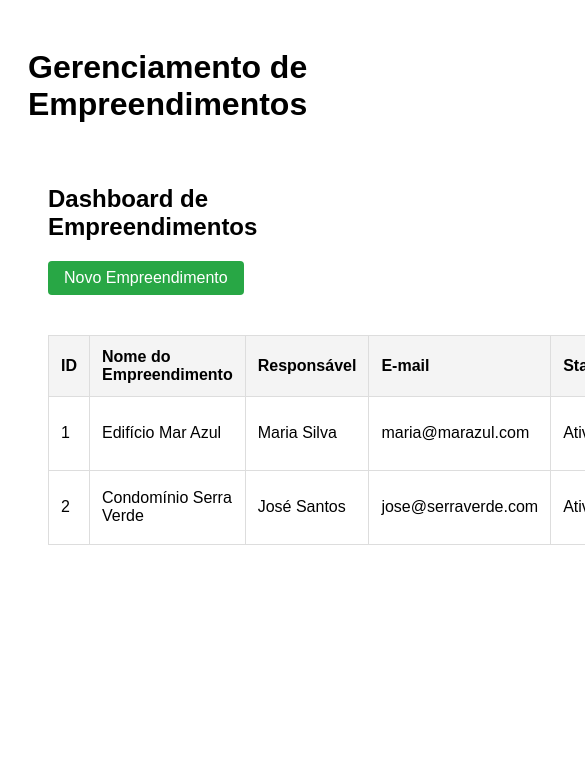
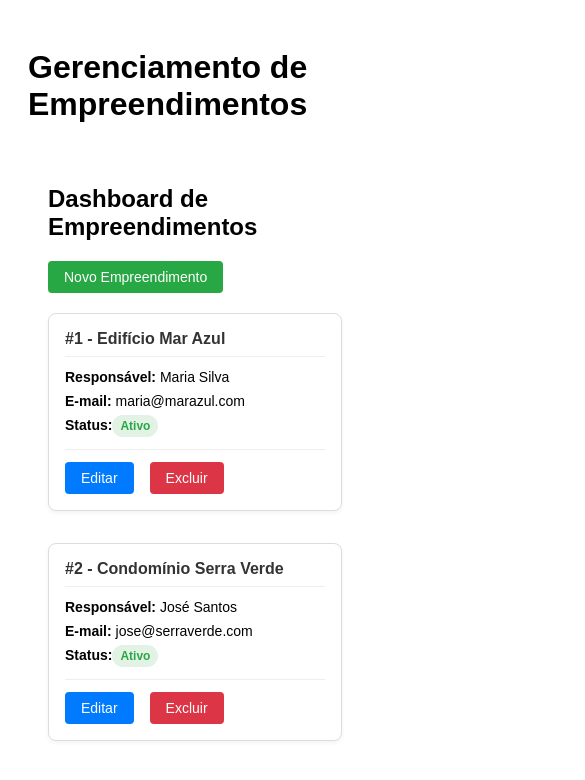
Before and after one commit to cpohlod/MyBusinessApp, an Angular app: page / in a window 390 px wide. Shown: the top 780 px of the page, 585 px wide, since content can reach past the window. Built offline with nearby package versions, Linux system fonts and the light colour scheme; data requests are answered from the project's data file.

Commit message:
ajuste da resposividade para mobile e tablet

```diff
--- a/src/app/components/dashboard/dashboard.component.html
+++ b/src/app/components/dashboard/dashboard.component.html
@@ -3,6 +3,8 @@
 
   <a routerLink="/novo" class="btn btn-success">Novo Empreendimento</a>
 
+  <!-- Visualização em Tabela (Desktop) -->
+  <div class="table-container">
     <table>
       <thead>
         <tr>
@@ -22,10 +24,31 @@
           <td>{{ item.email }}</td>
           <td>{{ item.status }}</td>
           <td>
+            <div class="actions">
               <a [routerLink]="['/editar', item.id]" class="btn btn-primary">Editar</a>
               <button (click)="deleteEmpreendimento(item.id)" class="btn btn-danger">Excluir</button>
+            </div>
           </td>
         </tr>
       </tbody>
     </table>
   </div>
+
+  <!-- Visualização em Cards (Mobile/Tablet) -->
+  <div class="cards-container">
+    <div *ngFor="let item of empreendimentos" class="card" [class.status-inativo]="item.status === 'Inativo'">
+      <div class="card-header">
+        <strong>#{{ item.id }} - {{ item.nome_empreendimento }}</strong>
+      </div>
+      <div class="card-body">
+        <p><strong>Responsável:</strong> {{ item.nome_responsavel }}</p>
+        <p><strong>E-mail:</strong> {{ item.email }}</p>
+        <p><strong>Status:</strong> <span class="status-badge" [class.inactive]="item.status === 'Inativo'">{{ item.status }}</span></p>
+      </div>
+      <div class="card-footer">
+        <a [routerLink]="['/editar', item.id]" class="btn btn-primary">Editar</a>
+        <button (click)="deleteEmpreendimento(item.id)" class="btn btn-danger">Excluir</button>
+      </div>
+    </div>
+  </div>
+</div>
--- a/src/app/components/dashboard/dashboard.component.ts
+++ b/src/app/components/dashboard/dashboard.component.ts
@@ -10,15 +10,46 @@ import { Empreendimento } from '../../models/empreendimento.model';
   imports: [CommonModule, RouterLink],
   templateUrl: './dashboard.component.html',
   styles: [`
-    table { width: 100%; border-collapse: collapse; margin-top: 20px; }
+    .container { padding: 20px; }
+
+    /* Utilitários */
+    .btn { padding: 8px 16px; margin-right: 8px; cursor: pointer; text-decoration: none; border-radius: 4px; border: none; font-size: 14px; }
+    .btn-primary { background-color: #007bff; color: white; }
+    .btn-danger { background-color: #dc3545; color: white; }
+    .btn-success { background-color: #28a745; color: white; margin-bottom: 20px; display: inline-block; }
+    .status-inativo { color: #888; }
+    .status-badge { padding: 4px 8px; border-radius: 12px; font-size: 12px; font-weight: bold; background: #e2f3e5; color: #28a745; }
+    .status-badge.inactive { background: #f8d7da; color: #dc3545; }
+
+    /* Visualização Desktop */
+    .table-container { display: block; overflow-x: auto; }
+    table { width: 100%; border-collapse: collapse; margin-top: 20px; background: white; }
     th, td { border: 1px solid #ddd; padding: 12px; text-align: left; }
-    th { background-color: #f4f4f4; }
-    .btn { padding: 8px 16px; margin-right: 8px; cursor: pointer; text-decoration: none; border-radius: 4px; }
-    .btn-primary { background-color: #007bff; color: white; border: none; }
-    .btn-danger { background-color: #dc3545; color: white; border: none; }
-    .btn-success { background-color: #28a745; color: white; border: none; margin-bottom: 20px; display: inline-block; }
-    .container { padding: 20px; }
-    .status-inativo { color: #888; }
+    th { background-color: #f4f4f4; font-weight: bold; }
+    .actions { display: flex; gap: 8px; }
+
+    /* Visualização Mobile/Tablet */
+    .cards-container { display: none; }
+    .card {
+      background: white;
+      border: 1px solid #ddd;
+      border-radius: 8px;
+      margin-bottom: 16px;
+      padding: 16px;
+      box-shadow: 0 2px 4px rgba(0,0,0,0.05);
+    }
+    .card-header { border-bottom: 1px solid #eee; padding-bottom: 8px; margin-bottom: 12px; font-size: 16px; color: #333; }
+    .card-body p { margin: 8px 0; font-size: 14px; }
+    .card-footer { margin-top: 16px; padding-top: 12px; border-top: 1px solid #eee; display: flex; gap: 8px; }
+
+    @media (max-width: 991px) {
+      .table-container { display: none; }
+      .cards-container { display: grid; grid-template-columns: repeat(auto-fill, minmax(100%, 1fr)); gap: 16px; }
+    }
+
+    @media (min-width: 768px) and (max-width: 991px) {
+      .cards-container { grid-template-columns: repeat(auto-fill, minmax(45%, 1fr)); }
+    }
   `]
 })
 export class DashboardComponent implements OnInit {
```
Also changed, not shown: 1 other file (tests, documents, lock files or other folders). Lines whose indentation alone changed are shown as unchanged.
